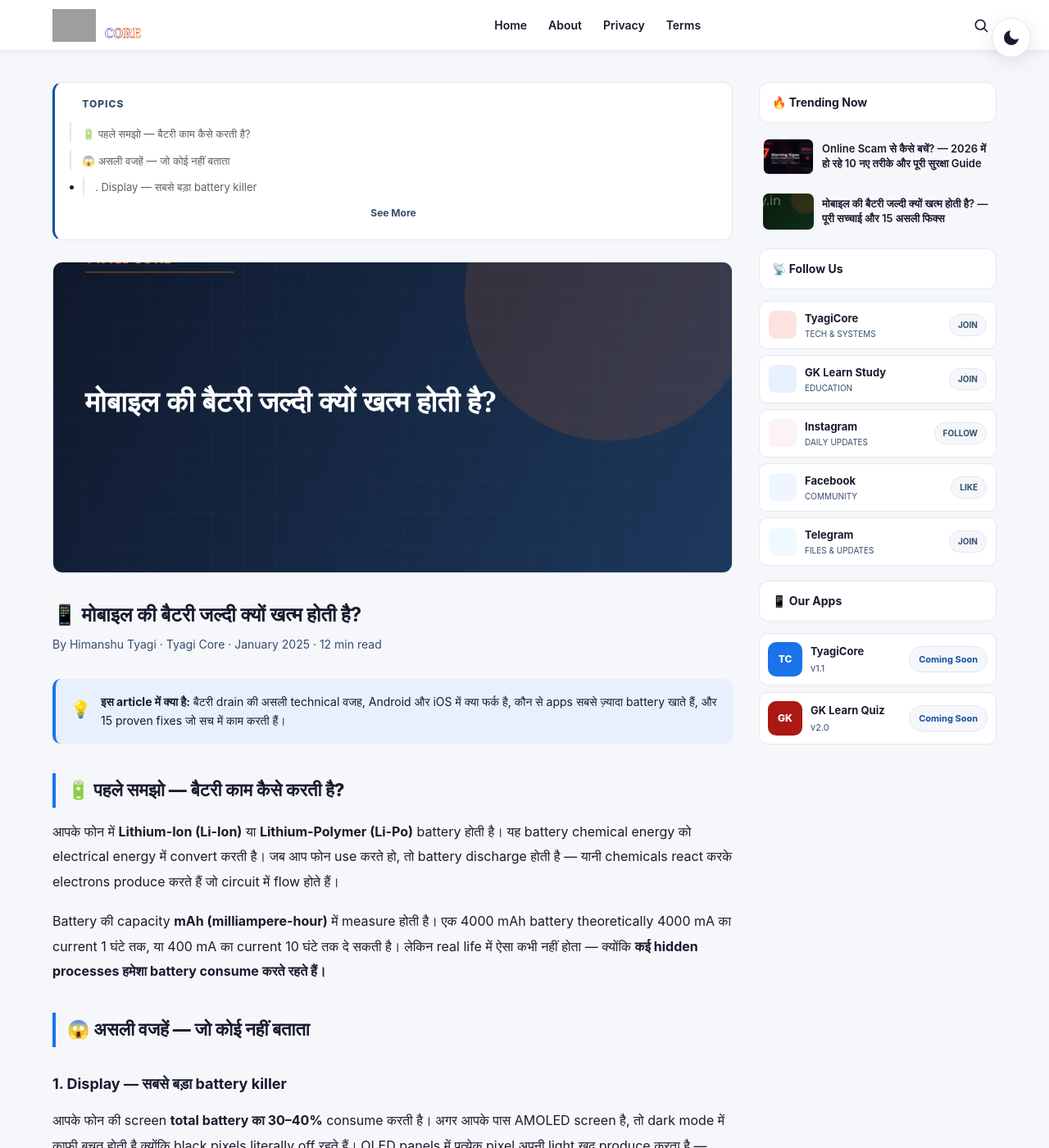
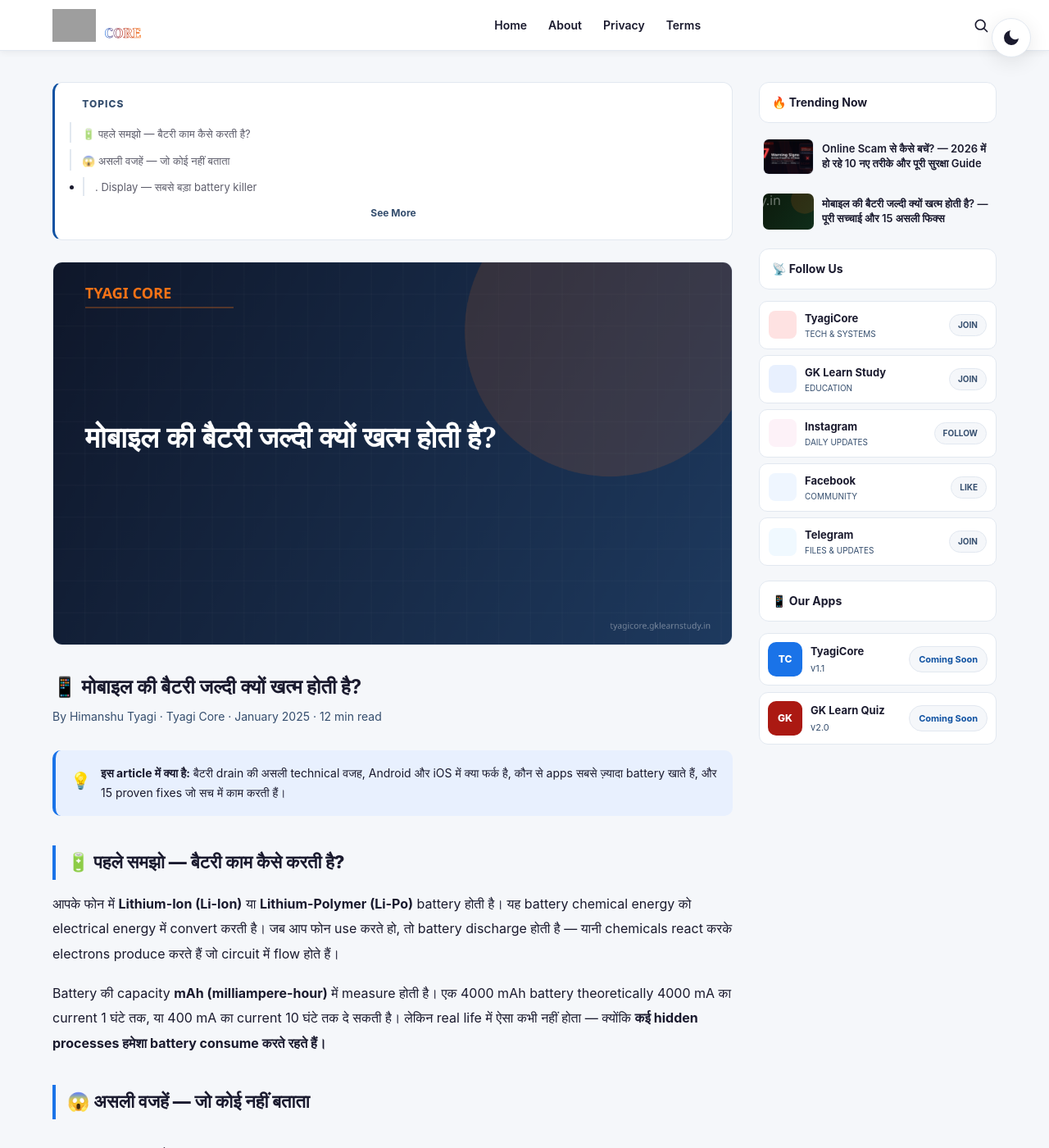
Before and after one commit to HimanshuTyagiJi/TyagiCore, a Jekyll site: the page built from battery-drain-phone-hindi.html, in a window 1280 px wide and 1400 px high. Shown: the whole window at 82% size. Built offline with Jekyll 4.4.1, drawn with Linux system fonts in a browser that asks for light colours; comment, search, counter and statistics services are not loaded; grey boxes are pictures that could not be loaded.

Commit message:
Update style.css

```diff
--- a/assets/css/style.css
+++ b/assets/css/style.css
@@ -761,7 +761,7 @@ textarea:focus { border-color:var(--accent); }
 
 /* Post hero image */
 .post-hero-img {
-  width: 100%; height: 380px;
+  width: 100%; height: auto;
   border-radius: var(--radius);
   overflow: hidden;
   margin-bottom: 28px;
```
